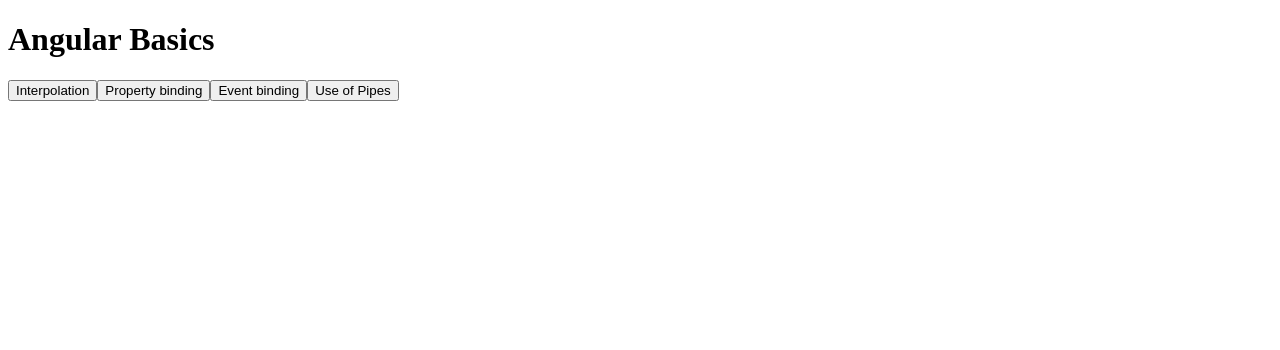
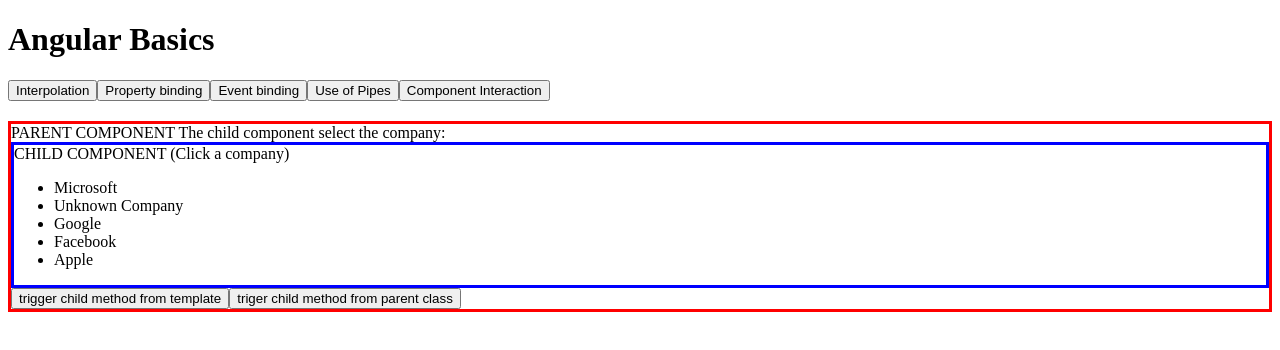
Before and after one commit to Rickinio/Angular-Presentation, an Angular app in the folder Angular/angular-basics/: page /component-interaction in a window 1280 px wide. Before the commit this address led to /. Shown: the top 350 px of the page. Built offline with nearby package versions, Linux system fonts and the light colour scheme.

Commit message:
component interaction

```diff
--- a/Angular/angular-basics/src/app/app.component.html
+++ b/Angular/angular-basics/src/app/app.component.html
@@ -7,6 +7,7 @@
     <button [routerLink]="['/prop-binding']">Property binding</button>
     <button [routerLink]="['/event-binding']">Event binding</button>
     <button [routerLink]="['/pipes']">Use of Pipes</button>
+    <button [routerLink]="['/component-interaction']">Component Interaction</button>
   </div>
   <div style="margin-top:20px;">
     <router-outlet></router-outlet>
--- /dev/null
+++ b/Angular/angular-basics/src/app/component-interaction/child.component.html
@@ -0,0 +1,3 @@
+<ul>
+  <li (click)="onCompanyClick(company)" *ngFor="let company of companies">{{company}}</li>
+</ul>
--- /dev/null
+++ b/Angular/angular-basics/src/app/component-interaction/child.component.ts
@@ -0,0 +1,40 @@
+import { Component, OnInit, Input, Output, EventEmitter } from '@angular/core';
+
+@Component({
+  selector: 'app-child',
+  templateUrl: './child.component.html',
+  styleUrls: ['./child.component.css']
+})
+export class ChildComponent implements OnInit {
+
+  private _companies: string[];
+  @Output() companyClicked: EventEmitter<string> = new EventEmitter<string>();
+
+  @Input()
+  set companies(value:string[]){
+    value.forEach((company,index,array)=>{
+      if(company.length == 0){
+        array[index] = 'Unknown Company';
+      }
+    });
+    this._companies = value;
+  }
+
+  get companies(){
+    return this._companies
+  }
+
+  constructor() { }
+
+  ngOnInit() {
+  }
+
+  onCompanyClick(company:string){
+    this.companyClicked.emit(company);
+  }
+
+  selectYahoo(){
+    this.companyClicked.emit("Yahoo");
+  }
+
+}
--- /dev/null
+++ b/Angular/angular-basics/src/app/component-interaction/component-interaction.component.html
@@ -0,0 +1,9 @@
+<div style="border:3px solid red">
+  PARENT COMPONENT The child component select the company: {{selectedCompany}}
+  <div style="border:3px solid blue">
+    CHILD COMPONENT (Click a company)
+    <app-child #child [companies]="companies" (companyClicked)="setSelectedCompany($event)"></app-child>
+  </div>
+  <input (click)="child.selectYahoo()" type="button" value="trigger child method from template" />
+  <input (click)="setYahooCompany()" type="button" value="triger child method from parent class" />
+</div>
--- /dev/null
+++ b/Angular/angular-basics/src/app/component-interaction/component-interaction.component.ts
@@ -0,0 +1,29 @@
+import { Component, OnInit, ViewChild } from '@angular/core';
+import { ChildComponent } from './child.component'
+
+@Component({
+  selector: 'app-component-interaction',
+  templateUrl: './component-interaction.component.html',
+  styleUrls: ['./component-interaction.component.css']
+})
+export class ComponentInteractionComponent implements OnInit {
+  companies: string[] = ["Microsoft", "", "Google", "Facebook", "Apple"];
+  selectedCompany: string;
+
+  @ViewChild(ChildComponent)
+  private childComponent: ChildComponent;
+
+  constructor() { }
+
+  ngOnInit() {
+  }
+
+  setSelectedCompany(company: string): void {
+    this.selectedCompany = company;
+  }
+
+  setYahooCompany() {
+    this.childComponent.selectYahoo();
+  }
+
+}
```
Also changed, not shown: Angular/angular-basics/src/app/app.module.ts (+7 -2 lines), Angular/angular-basics/src/app/component-interaction/child.component.css (added), Angular/angular-basics/src/app/component-interaction/component-interaction.component.css (added), 2 other files (tests, documents, lock files or other folders).
